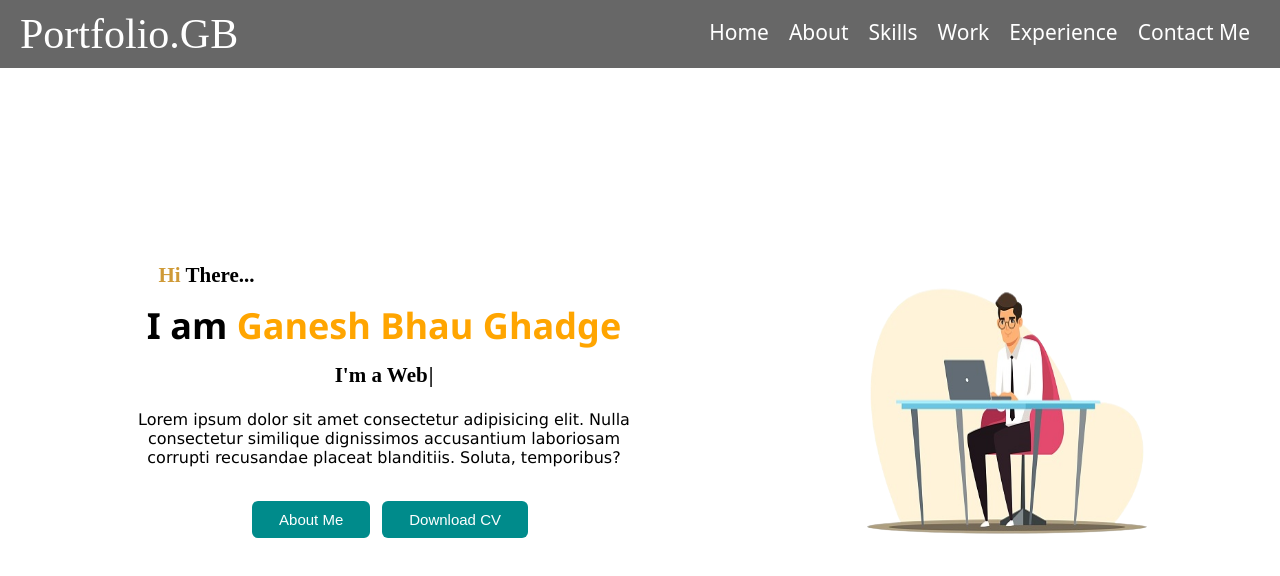
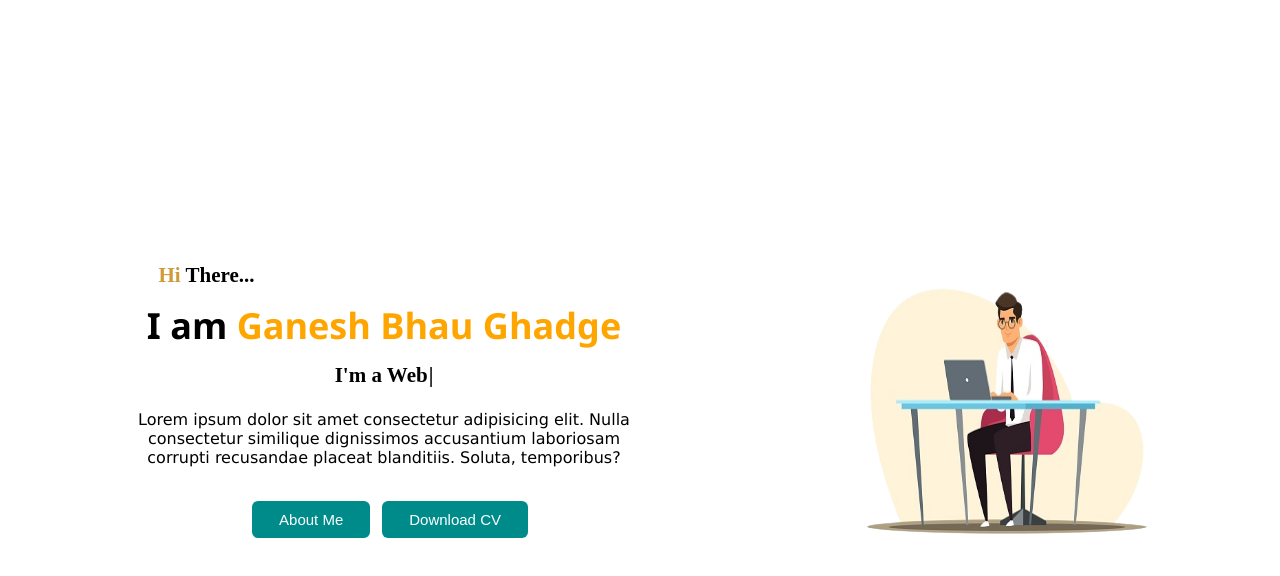
Before and after one commit to ganraj21/Portfolio-Web-Application, a React (Create React App) app: page / in a window 1280 px wide. Shown: the top 576 px of the page. Built offline with nearby package versions, Linux system fonts and the light colour scheme.

Commit message:
adjust the setting of navbar

```diff
--- a/src/App.js
+++ b/src/App.js
@@ -3,7 +3,6 @@ import React, { Fragment } from 'react'
 import { BrowserRouter as Router, Route, Routes } from 'react-router-dom'
 
 // web pages --->
-import Navbar from './components/Navbar'
 import Frontpage from './components/Frontpage'
 import About from './components/About'
 import Contact from './components/Contact'
@@ -17,8 +16,9 @@ const App = () => {
     <>
       <Router>
         <Fragment>
-          <Navbar />
           <Routes>
+            {/* <Navbar /> */}
+            {/* <Route exact path="/" element={<Navbar />} /> */}
             <Route exact path="/" element={<Frontpage />} />
             <Route path="/about" element={<About />} />
             <Route path="/skills" element={<Skills />} />
--- a/src/index.js
+++ b/src/index.js
@@ -1,12 +1,14 @@
 import { StrictMode } from 'react'
 import { createRoot } from 'react-dom/client'
 import App from './App'
+import Navbar from './components/Navbar'
 
 const rootElement = document.getElementById('root')
 const root = createRoot(rootElement)
 
 root.render(
   <StrictMode>
+    {/* <Navbar /> */}
     <App />
   </StrictMode>,
 )
```
